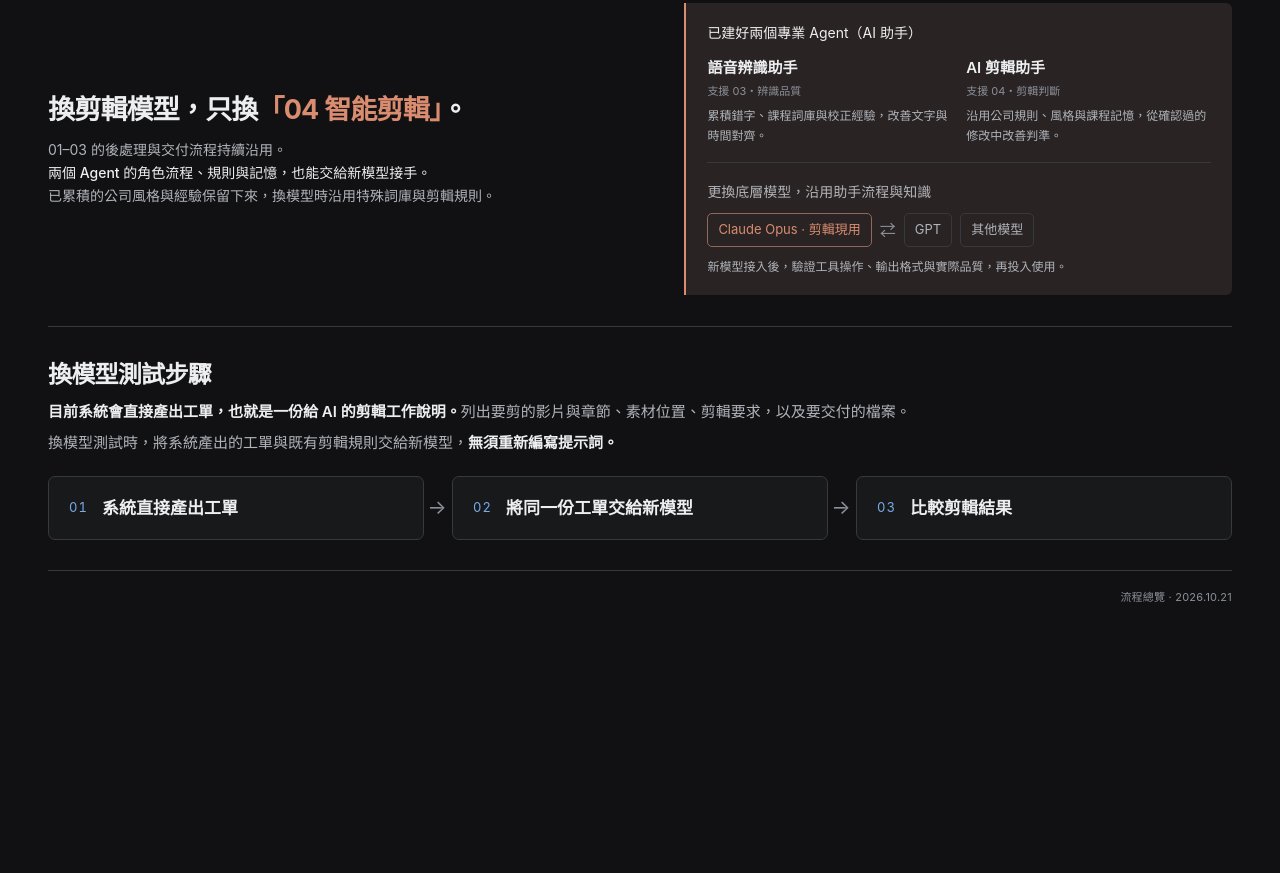
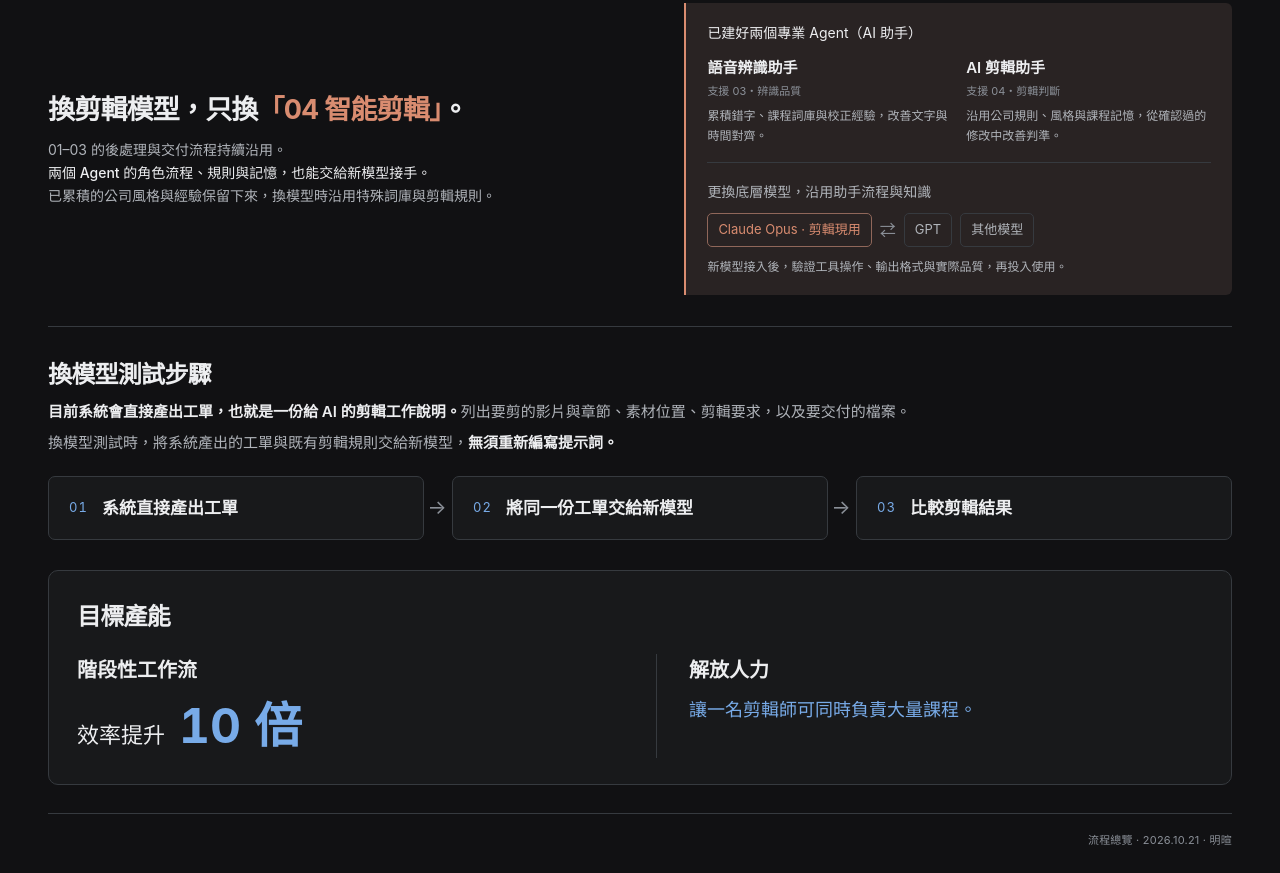
Before and after one commit to Shifu-Ming/shifucut-workflow-report, a plain HTML site: page index.html in a window 1280 px wide. Shown: the part 1358-2231 px from the top of the page. Before the commit the page ends 1988 px from the top, so only its background shows below. Drawn offline with Linux system fonts and the light colour scheme.

Commit message:
新增目標產能與頁尾署名

```diff
--- a/index.html
+++ b/index.html
@@ -47,6 +47,9 @@
     .model-test{padding:28px 0 30px}.model-test h2{font-size:24px;font-weight:650;letter-spacing:-.03em}.model-test>p{margin-top:6px;font-size:15px;color:var(--dim)}.model-test>p strong{font-weight:600;color:var(--text)}.test-steps{list-style:none;display:grid;grid-template-columns:repeat(3,minmax(0,1fr));gap:28px;padding:0;margin:20px 0 0}.test-steps li{position:relative;display:flex;align-items:center;gap:14px;padding:17px 20px;border:1px solid var(--line);border-radius:7px;background:var(--panel)}.test-steps li:not(:last-child):after{content:"→";position:absolute;left:100%;width:28px;text-align:center;font-size:20px;color:var(--dim2)}.test-steps span{color:var(--accent);font-size:13px;font-variant-numeric:tabular-nums;letter-spacing:.08em}.test-steps h3{font-size:17px;font-weight:600}
     @media screen and (max-width:650px){.model-test{padding:24px 0}.model-test h2{font-size:22px}.model-test>p{font-size:13px}.test-steps{grid-template-columns:1fr;gap:27px;margin-top:17px}.test-steps li{padding:15px 17px}.test-steps h3{font-size:16px}.test-steps li:not(:last-child):after{content:"↓";left:calc(50% - 14px);top:100%;height:27px;line-height:27px}}
     @media print{.model-test{break-inside:avoid;padding:22px 0}.model-test h2{font-size:22px}.model-test>p{font-size:13px}.test-steps{margin-top:14px}.test-steps li{padding:13px 17px}.test-steps h3{font-size:15px}}
+    .capacity-target{padding:26px 28px;margin-bottom:28px;border:1px solid var(--line);border-radius:10px;background:var(--panel)}.capacity-target h2{font-size:24px;font-weight:650;letter-spacing:-.03em}.capacity-columns{display:grid;grid-template-columns:1fr 1fr;gap:32px;margin-top:18px}.capacity-columns h3{font-size:20px;font-weight:600}.capacity-metric{display:flex;align-items:baseline;gap:14px;margin-top:8px;font-size:22px}.capacity-metric strong{font-size:48px;line-height:1.3;font-weight:650;color:var(--accent);font-variant-numeric:tabular-nums}.capacity-benefit{border-left:1px solid var(--line);padding-left:32px}.capacity-benefit p{font-size:18px;color:var(--accent);margin-top:8px}
+    @media screen and (max-width:650px){.capacity-target{padding:21px;margin-bottom:24px}.capacity-target h2{font-size:22px}.capacity-columns{grid-template-columns:1fr;gap:20px}.capacity-columns h3{font-size:18px}.capacity-metric{font-size:20px}.capacity-metric strong{font-size:42px}.capacity-benefit{border-left:0;border-top:1px solid var(--line);padding:18px 0 0}.capacity-benefit p{font-size:16px}}
+    @media print{.capacity-target{break-inside:avoid;padding:18px 24px;margin-bottom:0}.capacity-target h2{font-size:22px}.capacity-columns{margin-top:14px}.capacity-columns h3{font-size:18px}.capacity-metric{font-size:20px}.capacity-metric strong{font-size:38px}.capacity-benefit p{font-size:16px}}
   </style>
 </head>
 <body>
@@ -117,7 +120,15 @@
       </ol>
     </section>
 
-    <footer style="justify-content:flex-end"><span>流程總覽 · <time datetime="2026-10-21">2026.10.21</time></span></footer>
+    <section class="capacity-target" aria-labelledby="capacity-title">
+      <h2 id="capacity-title">目標產能</h2>
+      <div class="capacity-columns">
+        <div><h3>階段性工作流</h3><p class="capacity-metric">效率提升<strong>10 倍</strong></p></div>
+        <div class="capacity-benefit"><h3>解放人力</h3><p>讓一名剪輯師可同時負責大量課程。</p></div>
+      </div>
+    </section>
+
+    <footer style="justify-content:flex-end"><span>流程總覽 · <time datetime="2026-10-21">2026.10.21</time> · 明暄</span></footer>
   </main>
 </body>
 </html>
```
